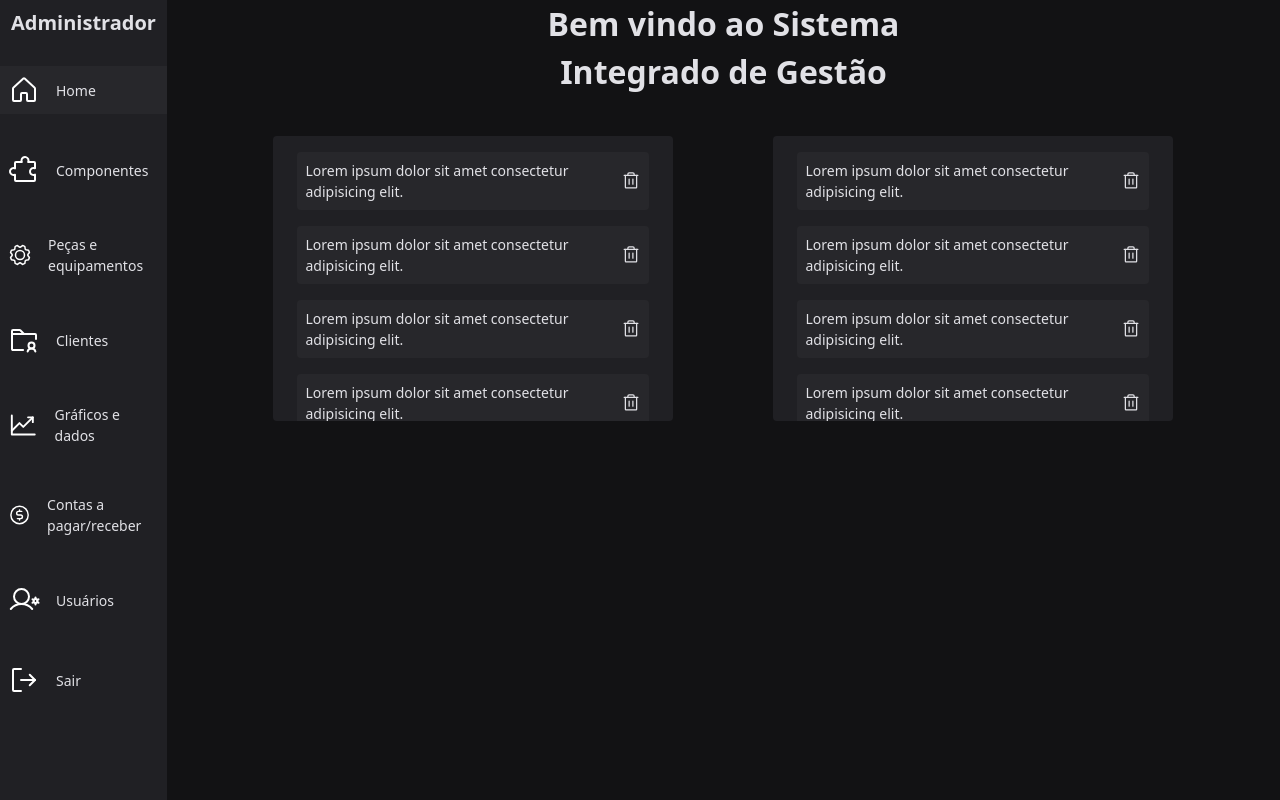
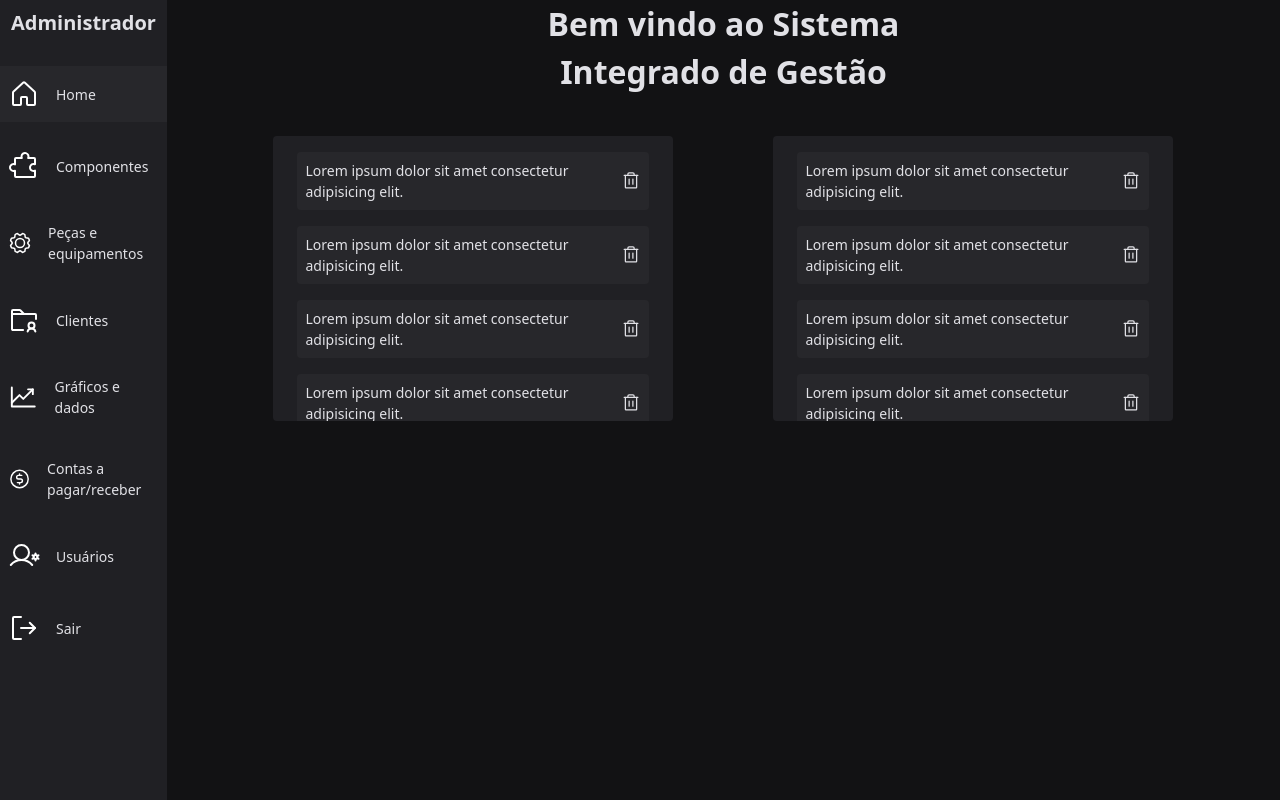
Before and after one commit to PauloVictorSS/sistema-integrado-de-gestao, a React (Create React App) app: page /home in a window 1280 px wide. Built offline with nearby package versions, Linux system fonts and the light colour scheme.

Commit message:
Adição do componente de select e alteração em alguns outros

```diff
--- a/src/components/Button.tsx
+++ b/src/components/Button.tsx
@@ -2,13 +2,14 @@ import { ButtonHTMLAttributes, ReactNode } from "react";
 
 interface ButtonProps extends ButtonHTMLAttributes<HTMLButtonElement>{
   children: ReactNode;
+  className?: string
 }
 
-export function Button({children, ...props}: ButtonProps) {
+export function Button({children, className, ...props}: ButtonProps) {
 
   return (
     <button
-      className='py-2 px-2 bg-cyan-500 rounded font-semibold text-black text-sm w-full max-w-sm transition-colors hover:bg-cyan-300 focus:ring-2 ring-white'
+      className={'py-2 px-2 bg-cyan-500 rounded font-semibold text-black text-sm w-full max-w-sm transition-colors hover:bg-cyan-300 focus:ring-2 ring-white '+ className}
       {...props}
     >
       {children}
--- /dev/null
+++ b/src/components/InputSelect.tsx
@@ -0,0 +1,14 @@
+import { ReactNode, SelectHTMLAttributes } from "react";
+
+interface InputSelect extends SelectHTMLAttributes<HTMLSelectElement>{
+  children: ReactNode;
+  className?: string
+}
+
+export function InputSelect({ children, className, ...props }: InputSelect) {
+  return (
+    <select className={"h-12 py-2 px-2 rounded bg-gray-800 w-full max-w-sm focus-within:ring-2 ring-cyan-300 outline-none text-gray-100" + className} {...props}>
+      {children}
+    </select>
+  )
+}
--- a/src/components/InputText.tsx
+++ b/src/components/InputText.tsx
@@ -3,12 +3,12 @@ import { Slot } from '@radix-ui/react-slot';
 
 interface InputText extends InputHTMLAttributes<HTMLInputElement>{
   icon?: ReactNode;
+  className?: string
 }
 
-export function InputText({ icon, ...props }: InputText) {
+export function InputText({ icon, className, ...props }: InputText) {
   return (
-    <div className='flex items-center gap-3 h-12 py-2 px-2 rounded bg-gray-800 w-full max-w-sm outline-none focus-within:ring-2 ring-cyan-300'>
-
+    <div className={'flex items-center gap-3 h-12 py-2 px-2 rounded bg-gray-800 w-full max-w-sm outline-none focus-within:ring-2 ring-cyan-300 ' + className}>
       <Slot className='w-6 h-6 text-gray-400'>
         {icon}
       </Slot>
--- a/src/components/NavBar.tsx
+++ b/src/components/NavBar.tsx
@@ -13,7 +13,7 @@ interface NavBarItemProps{
 function NavBarItem({name, link, icon, active}: NavBarItemProps) {
   return (
     <a href={link}>
-      <div className={"flex gap-4 items-center justify-start p-2 hover:bg-gray-700 " + (active ? "bg-gray-700" : "")}>
+      <div className={"flex gap-4 items-center justify-start p-2 py-3 hover:bg-gray-700 " + (active ? "bg-gray-700" : "")}>
         <Slot className='w-8 h-8 text-white'>
           {icon}
         </Slot>
@@ -32,7 +32,7 @@ function NavBar({ active }: NavBarProps) {
   return (
     <div className={"py-2 bg-gray-800 h-screen w-48"}>
       <h2 className="text-gray-100 font-bold text-lg text-center">Administrador</h2>
-      <div className="flex gap-8 flex-col mt-7">
+      <div className="flex gap-4 flex-col mt-7">
         <NavBarItem name="Home" link="/home" icon={<House />} active={active === "Home"}/>
         <NavBarItem name="Componentes" link="/components" icon={<PuzzlePiece />} active={active === "Componentes"}/>
         <NavBarItem name="Peças e equipamentos" link="/parts" icon={<Gear />} active={active === "Peças"}/>
```
